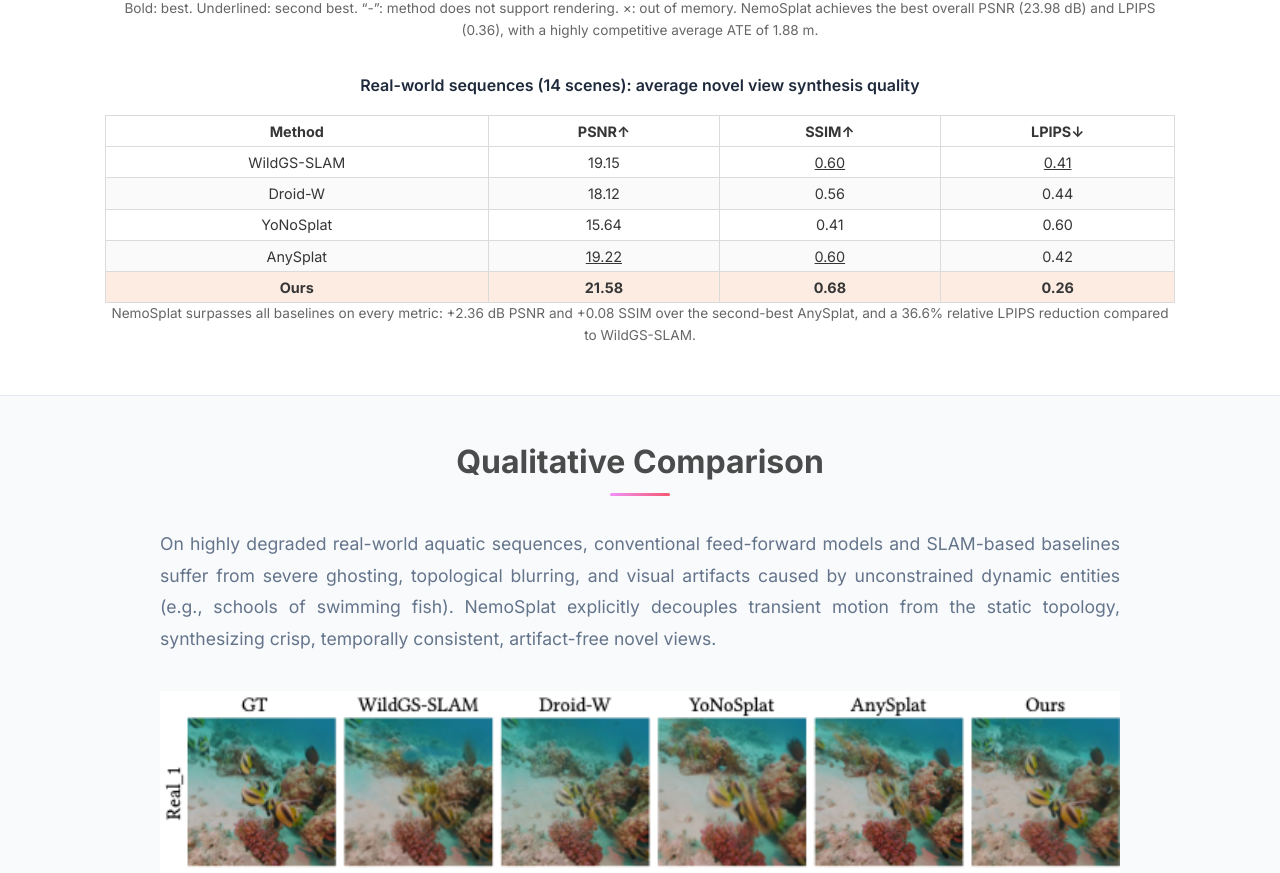
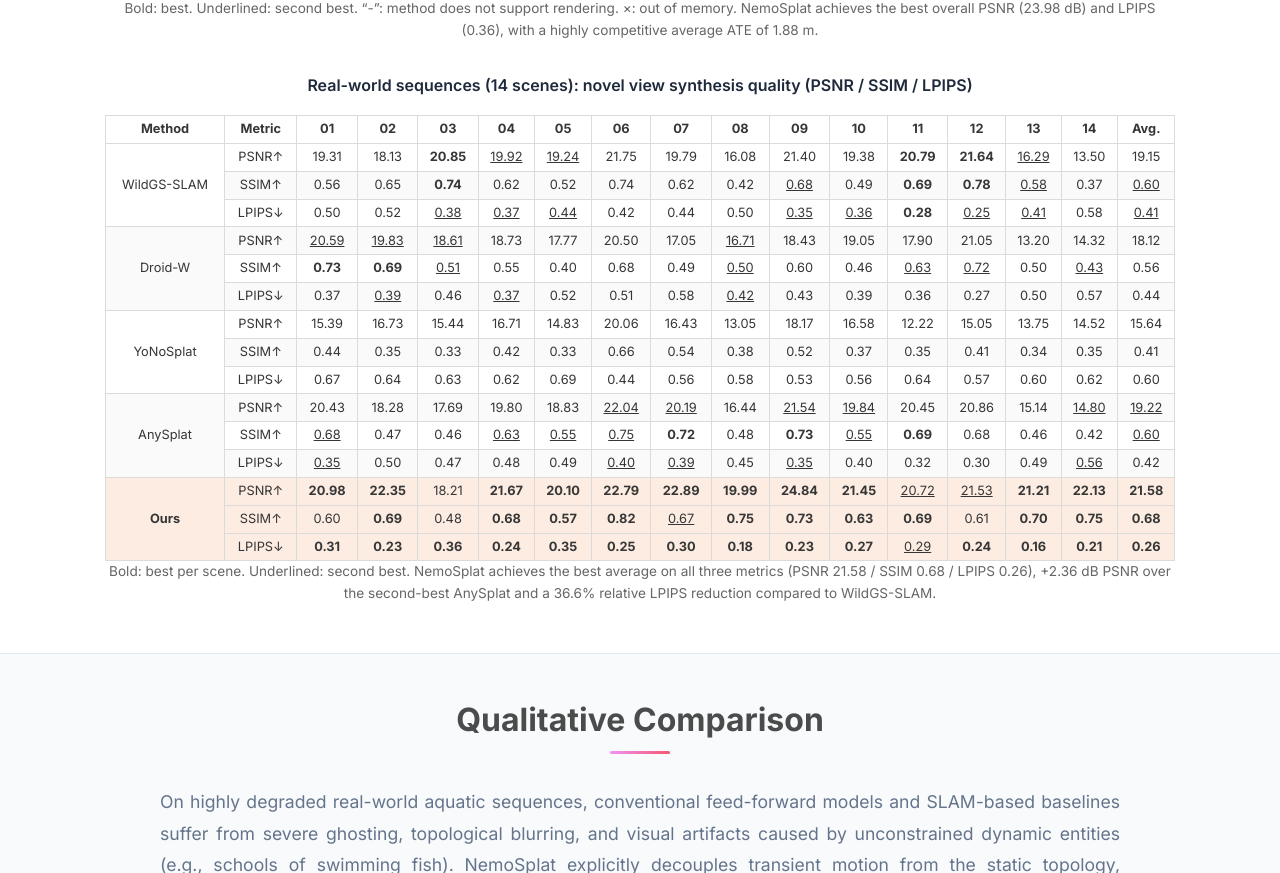
Before and after one commit to hkust-vgd/nemosplat-page, a plain HTML site: page index.html in a window 1280 px wide. Shown: the part 3759-4632 px from the top of the page. Drawn offline with nearby package versions, Linux system fonts and the light colour scheme; some icons are missing.

Commit message:
Replace real-world summary table with full 14-scene per-metric table

```diff
--- a/index.html
+++ b/index.html
@@ -267,20 +267,70 @@
             </div>
 
             <div class="content" style="overflow-x: auto; margin-top: 2rem;">
-              <p style="text-align:center; font-weight:600;">Real-world sequences (14 scenes): average novel view synthesis quality</p>
-              <table class="table is-bordered is-striped is-narrow is-hoverable" style="margin: 0 auto; font-size: 0.9rem;">
+              <p style="text-align:center; font-weight:600;">Real-world sequences (14 scenes): novel view synthesis quality (PSNR / SSIM / LPIPS)</p>
+              <table class="table is-bordered is-striped is-narrow is-hoverable" style="margin: 0 auto; font-size: 0.8rem;">
                 <thead>
-                  <tr><th>Method</th><th>PSNR&uarr;</th><th>SSIM&uarr;</th><th>LPIPS&darr;</th></tr>
+                  <tr>
+                    <th>Method</th><th>Metric</th>
+                    <th>01</th><th>02</th><th>03</th><th>04</th><th>05</th><th>06</th><th>07</th>
+                    <th>08</th><th>09</th><th>10</th><th>11</th><th>12</th><th>13</th><th>14</th>
+                    <th>Avg.</th>
+                  </tr>
                 </thead>
                 <tbody>
-                  <tr><td>WildGS-SLAM</td><td>19.15</td><td><u>0.60</u></td><td><u>0.41</u></td></tr>
-                  <tr><td>Droid-W</td><td>18.12</td><td>0.56</td><td>0.44</td></tr>
-                  <tr><td>YoNoSplat</td><td>15.64</td><td>0.41</td><td>0.60</td></tr>
-                  <tr><td>AnySplat</td><td><u>19.22</u></td><td><u>0.60</u></td><td>0.42</td></tr>
-                  <tr style="background-color:#FCECE2;"><td><b>Ours</b></td><td><b>21.58</b></td><td><b>0.68</b></td><td><b>0.26</b></td></tr>
+                  <tr>
+                    <td rowspan="3" style="vertical-align: middle;">WildGS-SLAM</td>
+                    <td>PSNR&uarr;</td><td>19.31</td><td>18.13</td><td><b>20.85</b></td><td><u>19.92</u></td><td><u>19.24</u></td><td>21.75</td><td>19.79</td><td>16.08</td><td>21.40</td><td>19.38</td><td><b>20.79</b></td><td><b>21.64</b></td><td><u>16.29</u></td><td>13.50</td><td>19.15</td>
+                  </tr>
+                  <tr>
+                    <td>SSIM&uarr;</td><td>0.56</td><td>0.65</td><td><b>0.74</b></td><td>0.62</td><td>0.52</td><td>0.74</td><td>0.62</td><td>0.42</td><td><u>0.68</u></td><td>0.49</td><td><b>0.69</b></td><td><b>0.78</b></td><td><u>0.58</u></td><td>0.37</td><td><u>0.60</u></td>
+                  </tr>
+                  <tr>
+                    <td>LPIPS&darr;</td><td>0.50</td><td>0.52</td><td><u>0.38</u></td><td><u>0.37</u></td><td><u>0.44</u></td><td>0.42</td><td>0.44</td><td>0.50</td><td><u>0.35</u></td><td><u>0.36</u></td><td><b>0.28</b></td><td><u>0.25</u></td><td><u>0.41</u></td><td>0.58</td><td><u>0.41</u></td>
+                  </tr>
+                  <tr>
+                    <td rowspan="3" style="vertical-align: middle;">Droid-W</td>
+                    <td>PSNR&uarr;</td><td><u>20.59</u></td><td><u>19.83</u></td><td><u>18.61</u></td><td>18.73</td><td>17.77</td><td>20.50</td><td>17.05</td><td><u>16.71</u></td><td>18.43</td><td>19.05</td><td>17.90</td><td>21.05</td><td>13.20</td><td>14.32</td><td>18.12</td>
+                  </tr>
+                  <tr>
+                    <td>SSIM&uarr;</td><td><b>0.73</b></td><td><b>0.69</b></td><td><u>0.51</u></td><td>0.55</td><td>0.40</td><td>0.68</td><td>0.49</td><td><u>0.50</u></td><td>0.60</td><td>0.46</td><td><u>0.63</u></td><td><u>0.72</u></td><td>0.50</td><td><u>0.43</u></td><td>0.56</td>
+                  </tr>
+                  <tr>
+                    <td>LPIPS&darr;</td><td>0.37</td><td><u>0.39</u></td><td>0.46</td><td><u>0.37</u></td><td>0.52</td><td>0.51</td><td>0.58</td><td><u>0.42</u></td><td>0.43</td><td>0.39</td><td>0.36</td><td>0.27</td><td>0.50</td><td>0.57</td><td>0.44</td>
+                  </tr>
+                  <tr>
+                    <td rowspan="3" style="vertical-align: middle;">YoNoSplat</td>
+                    <td>PSNR&uarr;</td><td>15.39</td><td>16.73</td><td>15.44</td><td>16.71</td><td>14.83</td><td>20.06</td><td>16.43</td><td>13.05</td><td>18.17</td><td>16.58</td><td>12.22</td><td>15.05</td><td>13.75</td><td>14.52</td><td>15.64</td>
+                  </tr>
+                  <tr>
+                    <td>SSIM&uarr;</td><td>0.44</td><td>0.35</td><td>0.33</td><td>0.42</td><td>0.33</td><td>0.66</td><td>0.54</td><td>0.38</td><td>0.52</td><td>0.37</td><td>0.35</td><td>0.41</td><td>0.34</td><td>0.35</td><td>0.41</td>
+                  </tr>
+                  <tr>
+                    <td>LPIPS&darr;</td><td>0.67</td><td>0.64</td><td>0.63</td><td>0.62</td><td>0.69</td><td>0.44</td><td>0.56</td><td>0.58</td><td>0.53</td><td>0.56</td><td>0.64</td><td>0.57</td><td>0.60</td><td>0.62</td><td>0.60</td>
+                  </tr>
+                  <tr>
+                    <td rowspan="3" style="vertical-align: middle;">AnySplat</td>
+                    <td>PSNR&uarr;</td><td>20.43</td><td>18.28</td><td>17.69</td><td>19.80</td><td>18.83</td><td><u>22.04</u></td><td><u>20.19</u></td><td>16.44</td><td><u>21.54</u></td><td><u>19.84</u></td><td>20.45</td><td>20.86</td><td>15.14</td><td><u>14.80</u></td><td><u>19.22</u></td>
+                  </tr>
+                  <tr>
+                    <td>SSIM&uarr;</td><td><u>0.68</u></td><td>0.47</td><td>0.46</td><td><u>0.63</u></td><td><u>0.55</u></td><td><u>0.75</u></td><td><b>0.72</b></td><td>0.48</td><td><b>0.73</b></td><td><u>0.55</u></td><td><b>0.69</b></td><td>0.68</td><td>0.46</td><td>0.42</td><td><u>0.60</u></td>
+                  </tr>
+                  <tr>
+                    <td>LPIPS&darr;</td><td><u>0.35</u></td><td>0.50</td><td>0.47</td><td>0.48</td><td>0.49</td><td><u>0.40</u></td><td><u>0.39</u></td><td>0.45</td><td><u>0.35</u></td><td>0.40</td><td>0.32</td><td>0.30</td><td>0.49</td><td><u>0.56</u></td><td>0.42</td>
+                  </tr>
+                  <tr style="background-color:#FCECE2;">
+                    <td rowspan="3" style="vertical-align: middle;"><b>Ours</b></td>
+                    <td>PSNR&uarr;</td><td><b>20.98</b></td><td><b>22.35</b></td><td>18.21</td><td><b>21.67</b></td><td><b>20.10</b></td><td><b>22.79</b></td><td><b>22.89</b></td><td><b>19.99</b></td><td><b>24.84</b></td><td><b>21.45</b></td><td><u>20.72</u></td><td><u>21.53</u></td><td><b>21.21</b></td><td><b>22.13</b></td><td><b>21.58</b></td>
+                  </tr>
+                  <tr style="background-color:#FCECE2;">
+                    <td>SSIM&uarr;</td><td>0.60</td><td><b>0.69</b></td><td>0.48</td><td><b>0.68</b></td><td><b>0.57</b></td><td><b>0.82</b></td><td><u>0.67</u></td><td><b>0.75</b></td><td><b>0.73</b></td><td><b>0.63</b></td><td><b>0.69</b></td><td>0.61</td><td><b>0.70</b></td><td><b>0.75</b></td><td><b>0.68</b></td>
+                  </tr>
+                  <tr style="background-color:#FCECE2;">
+                    <td>LPIPS&darr;</td><td><b>0.31</b></td><td><b>0.23</b></td><td><b>0.36</b></td><td><b>0.24</b></td><td><b>0.35</b></td><td><b>0.25</b></td><td><b>0.30</b></td><td><b>0.18</b></td><td><b>0.23</b></td><td><b>0.27</b></td><td><u>0.29</u></td><td><b>0.24</b></td><td><b>0.16</b></td><td><b>0.21</b></td><td><b>0.26</b></td>
+                  </tr>
                 </tbody>
               </table>
-              <p style="text-align:center; color:#666; font-size:0.85rem;">NemoSplat surpasses all baselines on every metric: +2.36 dB PSNR and +0.08 SSIM over the second-best AnySplat, and a 36.6% relative LPIPS reduction compared to WildGS-SLAM.</p>
+              <p style="text-align:center; color:#666; font-size:0.85rem;">Bold: best per scene. Underlined: second best. NemoSplat achieves the best average on all three metrics (PSNR 21.58 / SSIM 0.68 / LPIPS 0.26), +2.36 dB PSNR over the second-best AnySplat and a 36.6% relative LPIPS reduction compared to WildGS-SLAM.</p>
             </div>
 
           </div>
```
